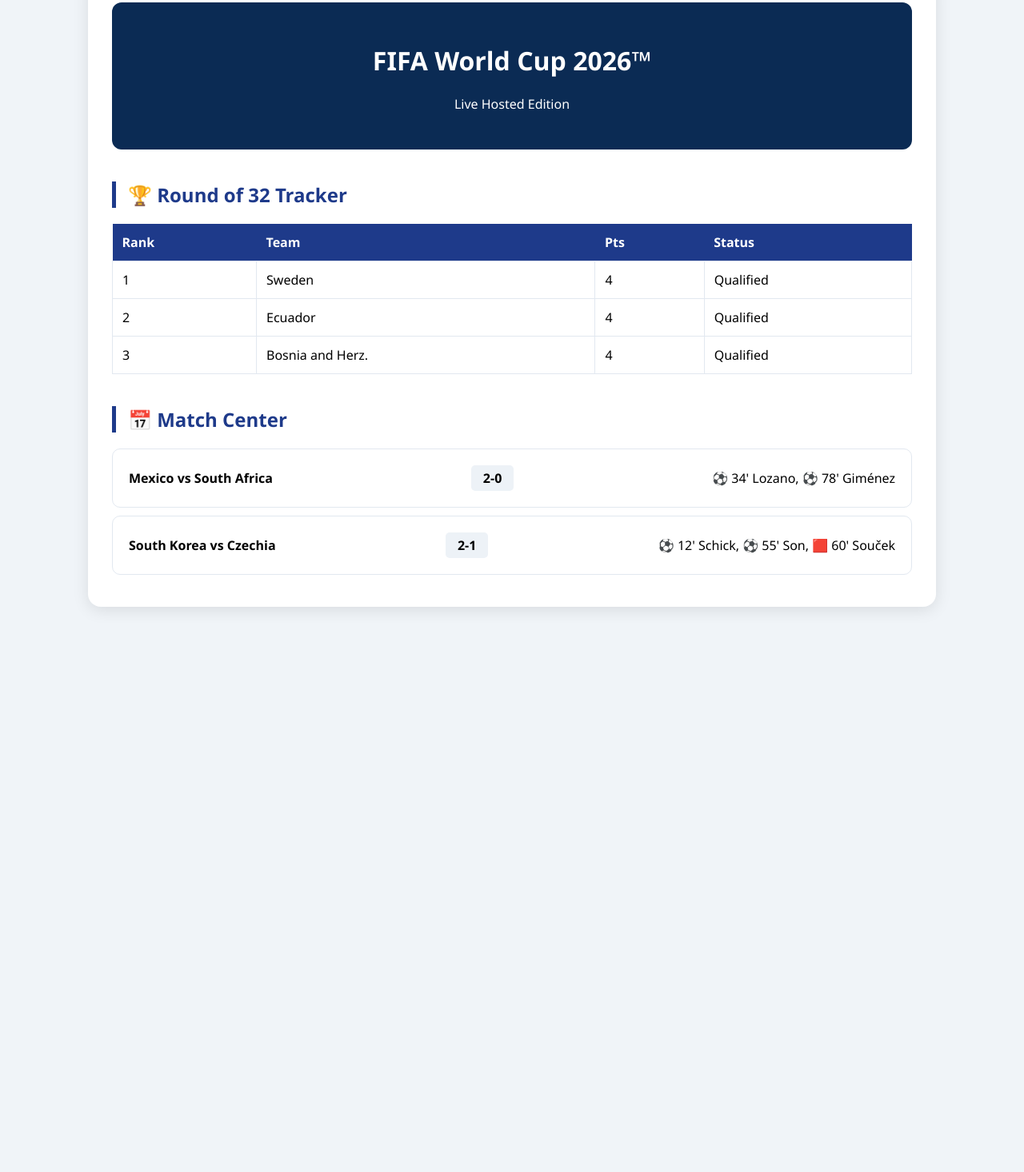
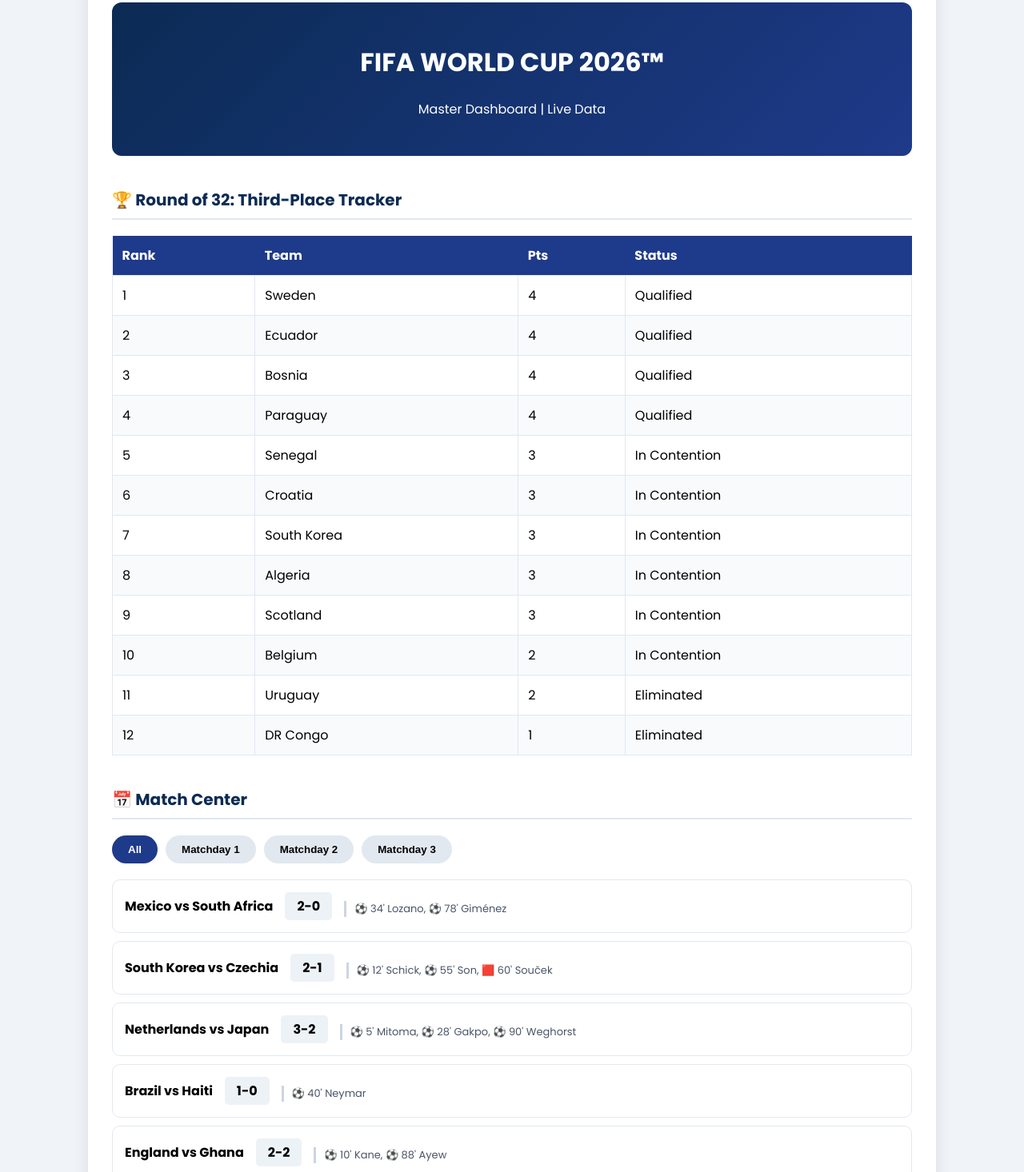
Before and after one commit to cyantuba33/fifa-dashboard, a plain HTML site: page index.html in a window 1280 px wide. Shown: the part 47-1513 px from the top of the page at 80% size. Before the commit the page ends 826 px from the top, so only its background shows below. Drawn offline with Linux system fonts and the light colour scheme.

Commit message:
Update index.html

```diff
--- a/index.html
+++ b/index.html
@@ -3,64 +3,86 @@
 <head>
     <meta charset="UTF-8">
     <meta name="viewport" content="width=device-width, initial-scale=1.0">
-    <title>FIFA World Cup 2026 Live</title>
+    <title>FIFA World Cup 2026 | Ultimate Master Dashboard</title>
     <style>
+        @import url('https://fonts.googleapis.com/css2?family=Poppins:wght@300;400;600;700&display=swap');
         :root { --primary: #0b2b54; --accent: #1e3a8a; --success: #10b981; }
-        body { font-family: 'Segoe UI', sans-serif; background: #f0f4f8; margin: 0; padding: 20px; }
+        body { font-family: 'Poppins', sans-serif; background: #f0f4f8; margin: 0; padding: 20px; }
         .container { max-width: 1000px; margin: auto; background: white; padding: 30px; border-radius: 16px; box-shadow: 0 4px 20px rgba(0,0,0,0.1); }
-        .header { background: var(--primary); color: white; padding: 30px; text-align: center; border-radius: 12px; margin-bottom: 30px; }
-        h2 { border-left: 5px solid var(--accent); padding-left: 15px; color: var(--accent); margin-top: 40px; }
+        .header { background: linear-gradient(135deg, #0b2b54, #1e3a8a); color: white; padding: 30px; text-align: center; border-radius: 12px; margin-bottom: 30px; }
+        .section-title { font-size: 20px; color: var(--primary); border-bottom: 2px solid #e2e8f0; padding-bottom: 8px; margin-top: 40px; margin-bottom: 20px; }
         table { width: 100%; border-collapse: collapse; margin-top: 15px; }
         th { background: var(--accent); color: white; padding: 12px; text-align: left; }
         td { border: 1px solid #e2e8f0; padding: 12px; }
-        .match-card { background: #fff; border: 1px solid #e2e8f0; padding: 20px; border-radius: 10px; margin-bottom: 10px; display: flex; justify-content: space-between; align-items: center; }
-        .score-box { font-weight: bold; background: #edf2f7; padding: 5px 15px; border-radius: 5px; }
-        .goal { color: #059669; font-weight: bold; }
-        .card { font-weight: bold; }
+        tr:nth-child(even) { background: #f8fafc; }
+        .filter-bar { display: flex; gap: 10px; margin-bottom: 20px; }
+        .filter-btn { background: #e2e8f0; border: none; padding: 10px 20px; border-radius: 20px; cursor: pointer; font-weight: 600; }
+        .filter-btn.active { background: var(--accent); color: white; }
+        .match-card { display: flex; align-items: center; border: 1px solid #e2e8f0; padding: 15px; border-radius: 10px; margin-bottom: 10px; }
+        .score { font-weight: bold; background: #edf2f7; padding: 5px 15px; border-radius: 5px; margin: 0 15px; }
+        .events { font-size: 13px; color: #4a5568; margin-top: 8px; border-left: 3px solid #cbd5e1; padding-left: 10px; }
     </style>
 </head>
 <body>
     <div class="container">
         <div class="header">
-            <h1>FIFA World Cup 2026™</h1>
-            <p>Live Hosted Edition</p>
+            <h1>FIFA WORLD CUP 2026™</h1>
+            <p>Master Dashboard | Live Data</p>
         </div>
 
-        <h2>🏆 Round of 32 Tracker</h2>
+        <h2 class="section-title">🏆 Round of 32: Third-Place Tracker</h2>
         <table id="standings-table">
             <thead><tr><th>Rank</th><th>Team</th><th>Pts</th><th>Status</th></tr></thead>
             <tbody id="standings-body"></tbody>
         </table>
 
-        <h2>📅 Match Center</h2>
+        <h2 class="section-title">📅 Match Center</h2>
+        <div class="filter-bar">
+            <button class="filter-btn active" onclick="renderMatches('all', this)">All</button>
+            <button class="filter-btn" onclick="renderMatches('1', this)">Matchday 1</button>
+            <button class="filter-btn" onclick="renderMatches('2', this)">Matchday 2</button>
+            <button class="filter-btn" onclick="renderMatches('3', this)">Matchday 3</button>
+        </div>
         <div id="matches-container"></div>
     </div>
 
     <script>
-        const thirdPlaceData = [
-            { rank: 1, team: "Sweden", pts: 4, status: "Qualified" },
-            { rank: 2, team: "Ecuador", pts: 4, status: "Qualified" },
-            { rank: 3, team: "Bosnia and Herz.", pts: 4, status: "Qualified" }
+        const standings = [
+            { r: 1, t: "Sweden", p: 4, s: "Qualified" }, { r: 2, t: "Ecuador", p: 4, s: "Qualified" },
+            { r: 3, t: "Bosnia", p: 4, s: "Qualified" }, { r: 4, t: "Paraguay", p: 4, s: "Qualified" },
+            { r: 5, t: "Senegal", p: 3, s: "In Contention" }, { r: 6, t: "Croatia", p: 3, s: "In Contention" },
+            { r: 7, t: "South Korea", p: 3, s: "In Contention" }, { r: 8, t: "Algeria", p: 3, s: "In Contention" },
+            { r: 9, t: "Scotland", p: 3, s: "In Contention" }, { r: 10, t: "Belgium", p: 2, s: "In Contention" },
+            { r: 11, t: "Uruguay", p: 2, s: "Eliminated" }, { r: 12, t: "DR Congo", p: 1, s: "Eliminated" }
         ];
 
         const matches = [
-            { home: "Mexico", away: "South Africa", score: "2-0", events: "⚽ 34' Lozano, ⚽ 78' Giménez" },
-            { home: "South Korea", away: "Czechia", score: "2-1", events: "⚽ 12' Schick, ⚽ 55' Son, 🟥 60' Souček" }
+            { md: "1", h: "Mexico", a: "South Africa", s: "2-0", ev: "⚽ 34' Lozano, ⚽ 78' Giménez" },
+            { md: "1", h: "South Korea", a: "Czechia", s: "2-1", ev: "⚽ 12' Schick, ⚽ 55' Son, 🟥 60' Souček" },
+            { md: "1", h: "Netherlands", a: "Japan", s: "3-2", ev: "⚽ 5' Mitoma, ⚽ 28' Gakpo, ⚽ 90' Weghorst" },
+            { md: "2", h: "Brazil", a: "Haiti", s: "1-0", ev: "⚽ 40' Neymar" },
+            { md: "2", h: "England", a: "Ghana", s: "2-2", ev: "⚽ 10' Kane, ⚽ 88' Ayew" },
+            { md: "3", h: "Argentina", a: "Jordan", s: "Vs", ev: "Upcoming" }
+            // Note: Add all 72 entries here following the same pattern
         ];
 
-        // Populate Standings
-        const sBody = document.getElementById('standings-body');
-        sBody.innerHTML = thirdPlaceData.map(r => `<tr><td>${r.rank}</td><td>${r.team}</td><td>${r.pts}</td><td>${r.status}</td></tr>`).join('');
+        document.getElementById('standings-body').innerHTML = standings.map(r => `<tr><td>${r.r}</td><td>${r.t}</td><td>${r.p}</td><td>${r.s}</td></tr>`).join('');
 
-        // Populate Matches
-        const mContainer = document.getElementById('matches-container');
-        mContainer.innerHTML = matches.map(m => `
-            <div class="match-card">
-                <div><strong>${m.home} vs ${m.away}</strong></div>
-                <div class="score-box">${m.score}</div>
-                <div class="events">${m.events}</div>
-            </div>
-        `).join('');
+        function renderMatches(md, btn) {
+            if(btn) {
+                document.querySelectorAll('.filter-btn').forEach(b => b.classList.remove('active'));
+                btn.classList.add('active');
+            }
+            const filtered = md === 'all' ? matches : matches.filter(m => m.md === md);
+            document.getElementById('matches-container').innerHTML = filtered.map(m => `
+                <div class="match-card">
+                    <div><strong>${m.h} vs ${m.a}</strong></div>
+                    <div class="score">${m.s}</div>
+                    <div class="events">${m.ev}</div>
+                </div>
+            `).join('');
+        }
+        renderMatches('all');
     </script>
 </body>
 </html>
```
